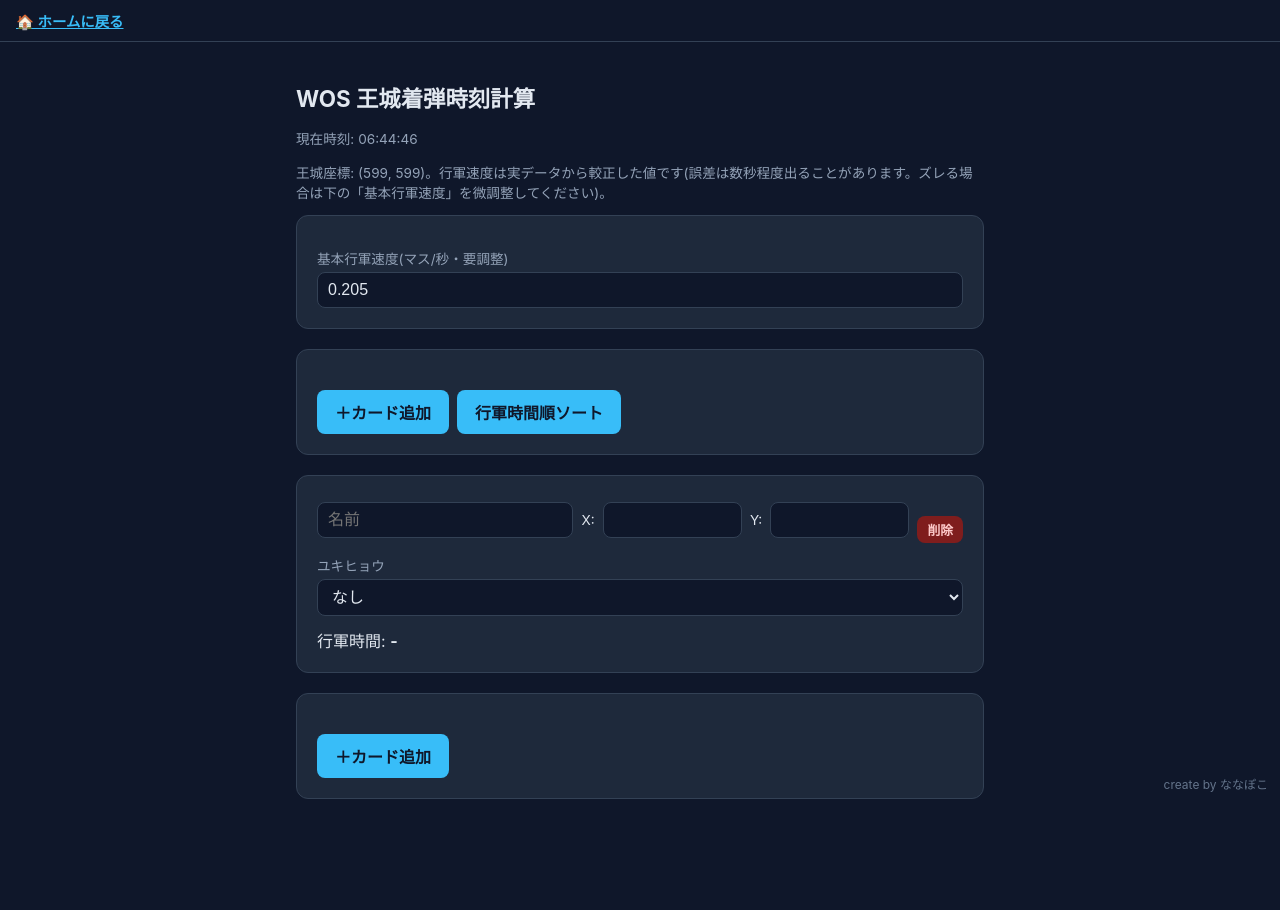
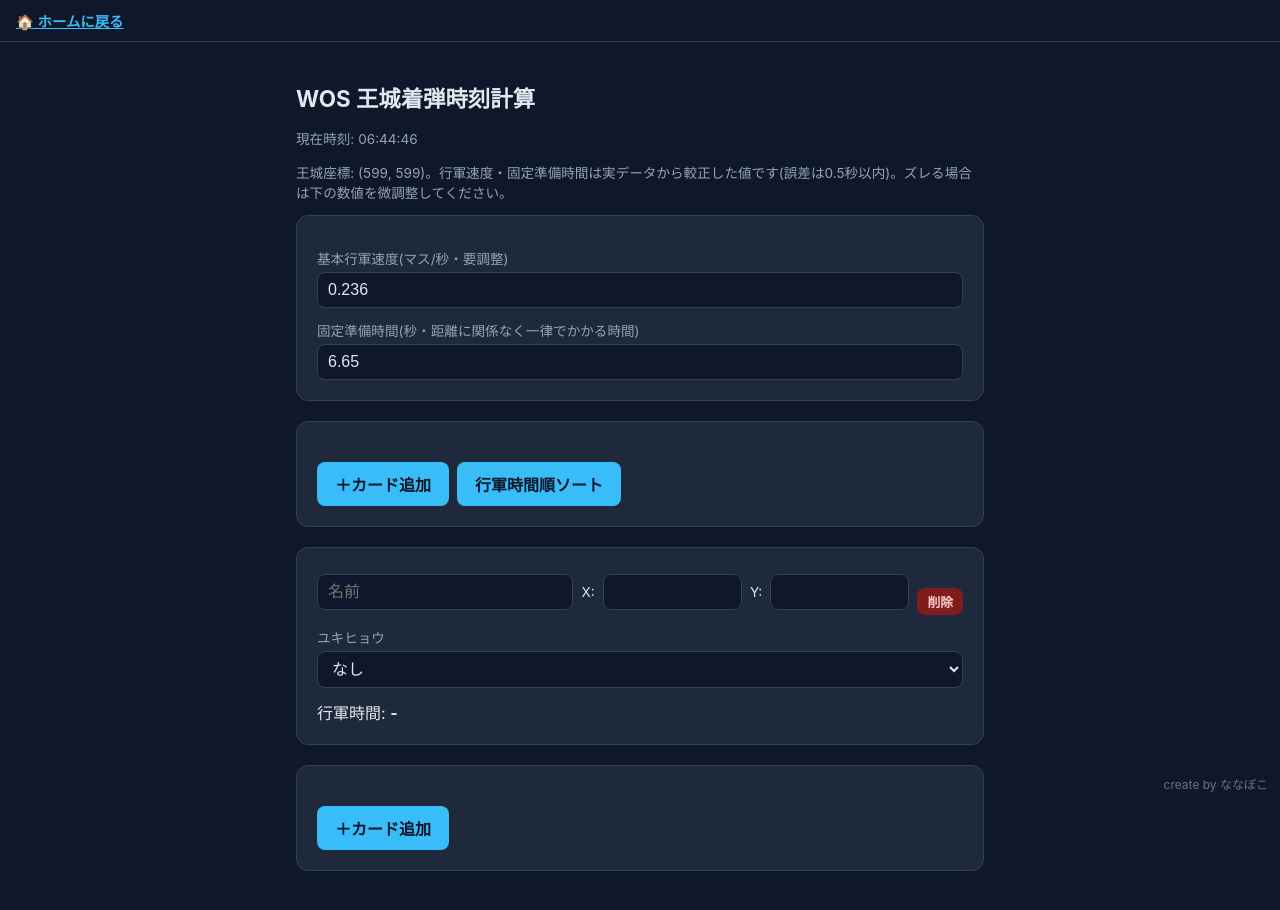
Before and after one commit to 4vp69hrn4m-del/wos-tool, a Next.js app: page /timer in a window 1280 px wide. Shown: the top 910 px of the page. Before the commit the page ends 883 px from the top, so only its background shows below. Built offline with nearby package versions, Linux system fonts and the light colour scheme.

Commit message:
page.tsx を更新

```diff
--- a/app/timer/page.tsx
+++ b/app/timer/page.tsx
@@ -41,7 +41,7 @@ function nowTimeString(d: Date) {
   return `${hh}:${mm}:${ss}`;
 }
 
-function marchSeconds(card: Card, baseSpeed: number): number | null {
+function marchSeconds(card: Card, baseSpeed: number, prepSeconds: number): number | null {
   const x = Number(card.x);
   const y = Number(card.y);
   if (card.x === "" || card.y === "" || Number.isNaN(x) || Number.isNaN(y) || !baseSpeed) {
@@ -50,12 +50,13 @@ function marchSeconds(card: Card, baseSpeed: number): number | null {
   const dist = Math.sqrt((x - CASTLE_X) ** 2 + (y - CASTLE_Y) ** 2);
   const bonusPct = yukihyoBonusPct[card.yukihyoLevel] || 0;
   const finalSpeed = baseSpeed * (1 + bonusPct / 100);
-  return Math.ceil(dist / finalSpeed);
+  return Math.round(dist / finalSpeed + prepSeconds);
 }
 
 export default function TimerPage() {
   const [now, setNow] = useState(new Date());
-  const [baseSpeed, setBaseSpeed] = useState("0.205");
+  const [baseSpeed, setBaseSpeed] = useState("0.236");
+  const [prepSeconds, setPrepSeconds] = useState("6.65");
   const [cards, setCards] = useState<Card[]>([newCard()]);
 
   useEffect(() => {
@@ -78,8 +79,8 @@ export default function TimerPage() {
   function sortByArrival() {
     setCards((prev) =>
       [...prev].sort((a, b) => {
-        const aSec = marchSeconds(a, Number(baseSpeed)) ?? Infinity;
-        const bSec = marchSeconds(b, Number(baseSpeed)) ?? Infinity;
+        const aSec = marchSeconds(a, Number(baseSpeed), Number(prepSeconds)) ?? Infinity;
+        const bSec = marchSeconds(b, Number(baseSpeed), Number(prepSeconds)) ?? Infinity;
         return aSec - bSec;
       })
     );
@@ -92,12 +93,14 @@ export default function TimerPage() {
         現在時刻: {nowTimeString(now)}
       </p>
       <p style={{ color: "#94a3b8", fontSize: "0.85rem" }}>
-        王城座標: ({CASTLE_X}, {CASTLE_Y})。行軍速度は実データから較正した値です(誤差は数秒程度出ることがあります。ズレる場合は下の「基本行軍速度」を微調整してください)。
+        王城座標: ({CASTLE_X}, {CASTLE_Y})。行軍速度・固定準備時間は実データから較正した値です(誤差は0.5秒以内)。ズレる場合は下の数値を微調整してください。
       </p>
 
       <div className="card">
         <label>基本行軍速度(マス/秒・要調整)</label>
         <input value={baseSpeed} onChange={(e) => setBaseSpeed(e.target.value)} />
+        <label>固定準備時間(秒・距離に関係なく一律でかかる時間)</label>
+        <input value={prepSeconds} onChange={(e) => setPrepSeconds(e.target.value)} />
       </div>
 
       <div className="card">
@@ -108,7 +111,7 @@ export default function TimerPage() {
       </div>
 
       {cards.map((c) => {
-        const sec = marchSeconds(c, Number(baseSpeed));
+        const sec = marchSeconds(c, Number(baseSpeed), Number(prepSeconds));
         return (
           <div className="card" key={c.id}>
             <div
```
